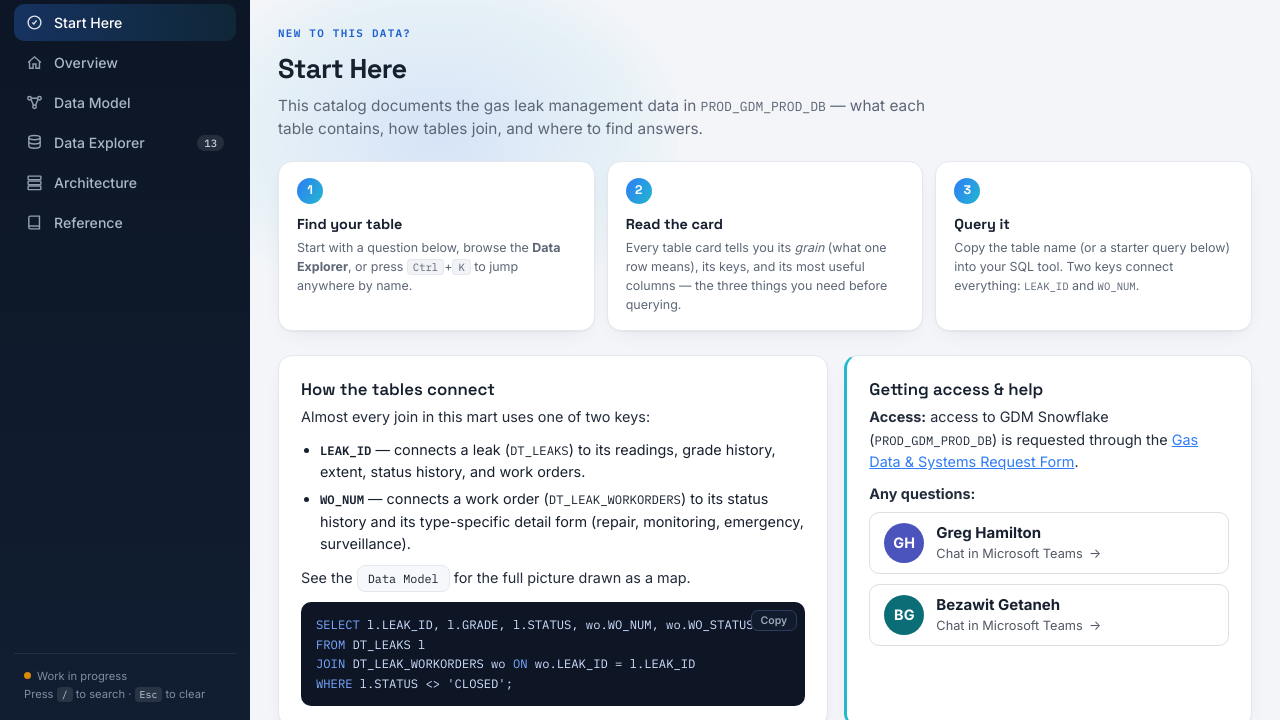
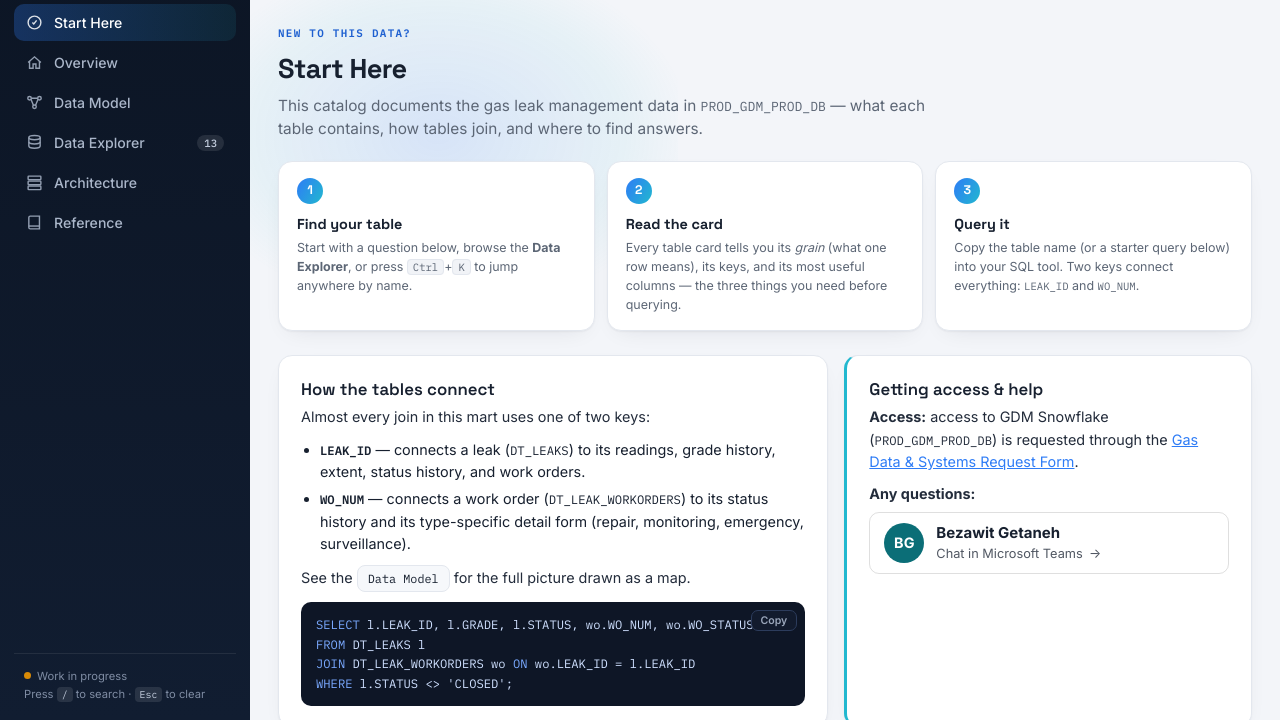
Before and after one commit to bezagetaneh01-lgtm/catalog, a plain HTML site: page index.html in a window 1280 px wide. Shown: the part 80-800 px from the top of the page. Drawn offline with Linux system fonts and the light colour scheme.

Commit message:
Remove second contact card

```diff
--- a/index.html
+++ b/index.html
@@ -468,10 +468,6 @@ WHERE l.STATUS &lt;&gt; 'CLOSED';">Copy</button><code><span class="sql-kw">SELEC
             <p><strong>Access:</strong> access to GDM Snowflake (<span class="mono" style="font-size:.85em">PROD_GDM_PROD_DB</span>) is requested through the <a href="https://forms.cloud.microsoft/Pages/ResponsePage.aspx?id=U2qK-fMlEkKQHMd4f800lR9AtypV7nFEs7uOJyddkidUNENNTlpDQlNZRkVDMTBYVzQ2NjUyWE1EUy4u" target="_blank" rel="noopener">Gas Data &amp; Systems Request Form</a>.</p>
             <p style="margin-bottom:6px"><strong>Any questions:</strong></p>
             <div style="display:flex;flex-direction:column;gap:10px;margin-bottom:4px">
-              <a href="https://teams.microsoft.com/l/chat/0/0?users=greg.hamilton@nationalgrid.com" target="_blank" rel="noopener" style="display:flex;align-items:center;gap:12px;text-decoration:none;color:inherit;border:1px solid var(--line,rgba(127,127,127,.25));border-radius:10px;padding:10px 14px">
-                <span aria-hidden="true" style="flex:none;width:40px;height:40px;border-radius:50%;background:#4B53BC;color:#fff;display:flex;align-items:center;justify-content:center;font-weight:700;font-size:.9rem;letter-spacing:.02em">GH</span>
-                <span style="line-height:1.3"><strong>Greg Hamilton</strong><br><span style="font-size:.85em;opacity:.75">Chat in Microsoft Teams&ensp;→</span></span>
-              </a>
               <a href="https://teams.microsoft.com/l/chat/0/0?users=bezawit.getaneh@nationalgrid.com" target="_blank" rel="noopener" style="display:flex;align-items:center;gap:12px;text-decoration:none;color:inherit;border:1px solid var(--line,rgba(127,127,127,.25));border-radius:10px;padding:10px 14px">
                 <span aria-hidden="true" style="flex:none;width:40px;height:40px;border-radius:50%;background:#0B6E77;color:#fff;display:flex;align-items:center;justify-content:center;font-weight:700;font-size:.9rem;letter-spacing:.02em">BG</span>
                 <span style="line-height:1.3"><strong>Bezawit Getaneh</strong><br><span style="font-size:.85em;opacity:.75">Chat in Microsoft Teams&ensp;→</span></span>
```
